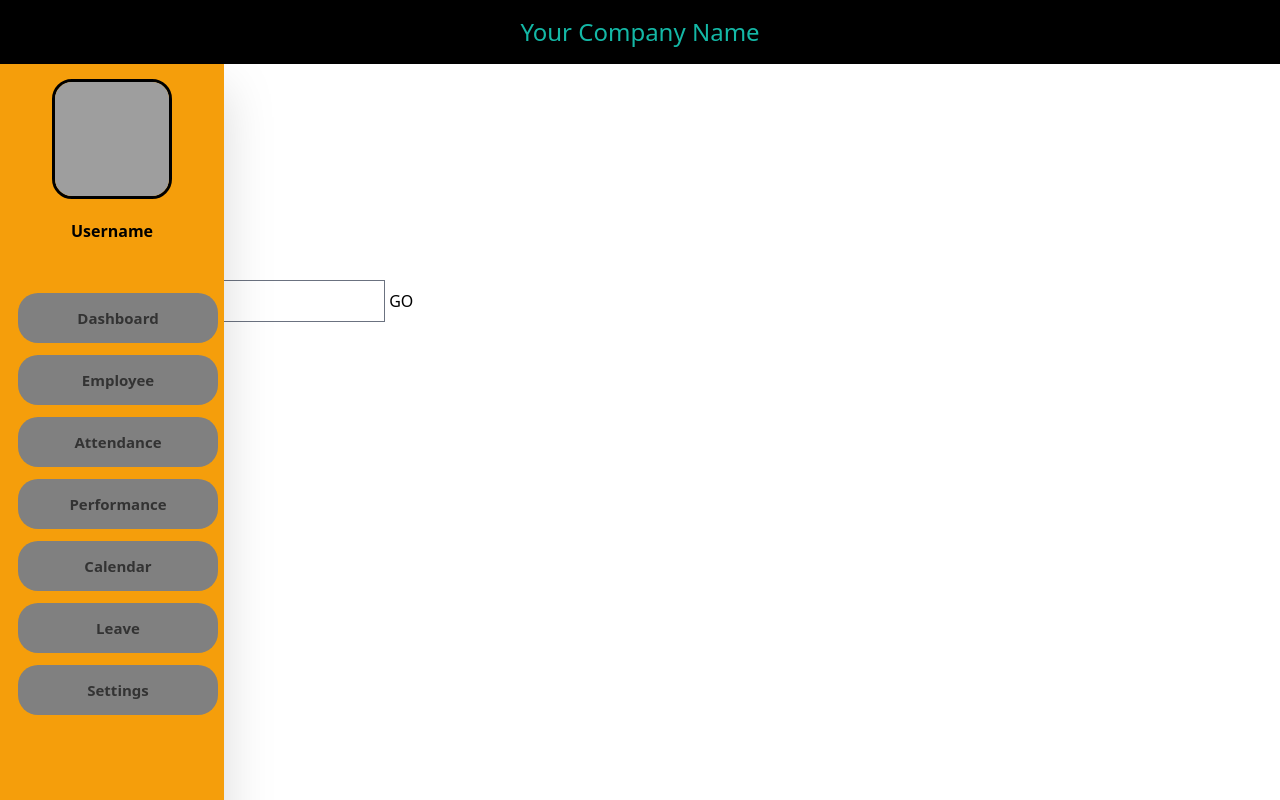
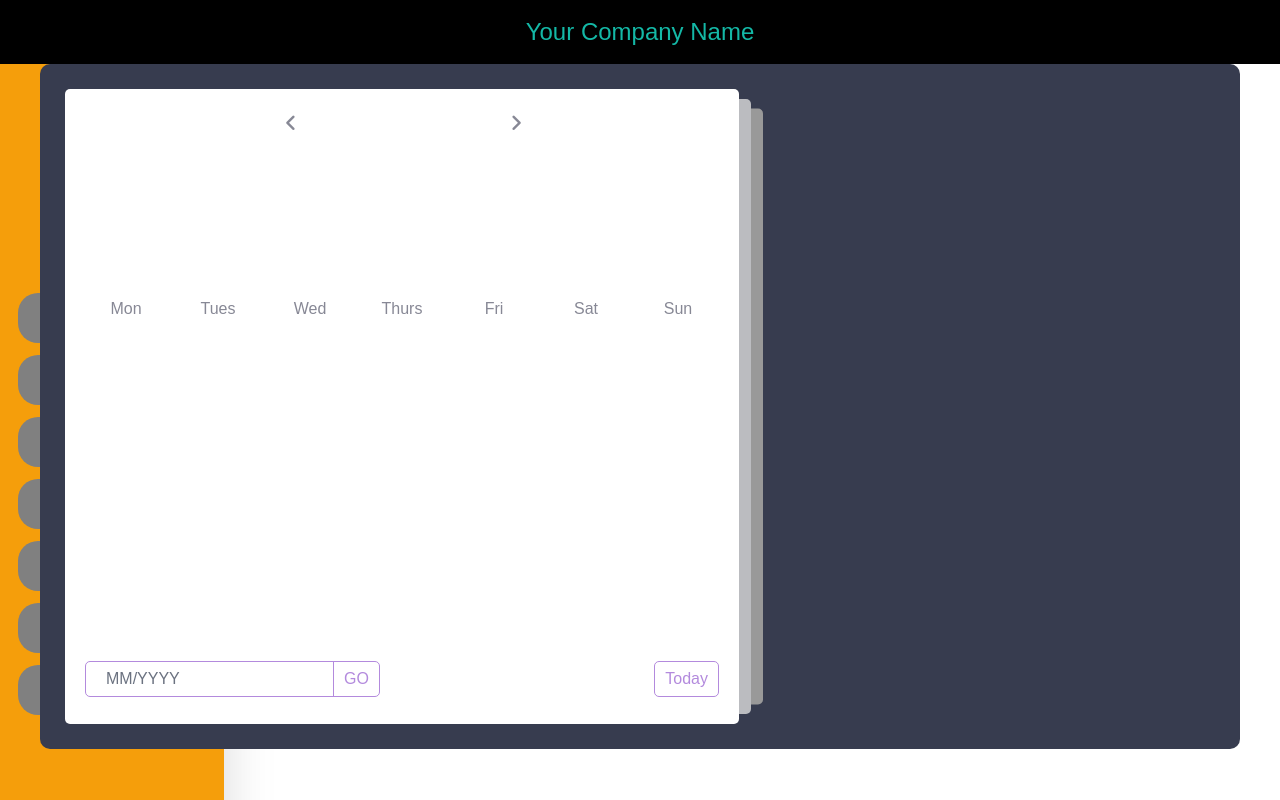
Before and after one commit to IahCordy/HRIS-Capstone, a PHP site: page /calendar.html in a window 1280 px wide. Run offline with PHP 8.4, Linux system fonts and the light colour scheme; some libraries are stand-ins or nearby versions; grey boxes are pictures that could not be loaded.

Commit message:
Update Dashboard.css

```diff
--- a/UI HR/css/Dashboard.css
+++ b/UI HR/css/Dashboard.css
@@ -212,3 +212,224 @@
 .user{
     font-weight:Bold;
 }
+:root{
+    --primary-clr : #b38add;
+
+}
+*{
+    margin : 0;
+    padding : 0;
+    box-sizing : border-box;
+    font-family : "poppins", sans-serif;
+
+}
+.div{
+    min-height : 10vh;
+    position:right;
+    align-items : center ;
+    justify-content:center;
+    background-color : #e2e1dc;
+}
+.container {
+
+    position  : relative;
+    width : 1200px;
+    min-height : 685px;
+    margin : 0 auto ;
+    padding : 5px ;
+    color : #fff;
+    border-radius : 10px;
+    display:flex;
+    background-color :#373c4f;
+}
+.left{
+    width : 60%;
+    padding : 20px;
+}
+.calendars {
+    position : relative;
+    width :100%;
+    height : 100%;
+    display : flex ;
+    flex-direction : column ;
+    justify-content : space-between;
+    color : #878895;
+    border-radius : 5px;
+    background-color : #fff;
+}
+.calendars::before,
+.calendars::after{
+    content : "";
+    position : absolute;
+    top : 50%;
+    left : 100%;
+    width : 12px;
+    height : 97%;
+    background-color : #d3d5d6d7;
+    transform : translateY(-50%);
+    border-radius : 0 5px 5px 0;
+}
+.calendars::before {
+    height : 94%;
+    left : calc(100% + 12px);
+    background-color: rgb(153,153,153);
+}
+
+.calendars .month .prev,
+.calendars .month .next{
+    cursor : pointer;
+}
+.calendars .month .prev:hover,
+.calendars .month .next:hover{
+    color :var(--primary-clr);
+    cursor : pointer;
+}
+.month{
+    margin-top:25px;
+    margin-left : 170px;
+    width :50%;
+    height :20px;
+    display : flex;
+    align-items: center;
+    justify-content: space-between;
+    padding: 0 50px;
+    font-size: 1.2rem;
+    font-weight: 500;
+    text-transform: capitalize;
+   }
+.calendars .weekday{
+
+    width: 100%;
+    height :50px;
+    display : flex;
+    align-items:center;
+    justify-content: space-between;
+    padding: 0 15px;
+    font-size: 1rem;
+    font-weight : 500;
+    text-transform : capitalize;
+}
+.calendars .weekday div{
+    padding: 15px;
+    width :14.28%;
+    height :100%;
+    display :flex;
+    align-items:center;
+    justify-content:center;
+}
+.days{
+    width : 100%;
+    display : flex;
+    flex-wrap: wrap;
+    justify-content: space-between;
+    padding: 0 20px;
+    font-size: 1rem;
+    font-weight: 500;
+    margin-bottom: 20px;
+}
+.days .day{
+
+    width :14.28%;
+    height : 80px;
+    display:flex;
+    align-items: center;
+    justify-content: center;
+    cursor: pointer;
+    color:var(--primary-clr);
+    border :2px solid #f5f5f5;
+}
+.calendars .day:not(.prev-date , .incom-date):hover{
+    color : #fff;
+    background-color: var(--primary-clr);
+}
+.calendars .days .prev-date,
+.calendars .days .incom-date{
+    color : #b3b3b3;
+}
+.calendars .days .active{
+    position : relative;
+    font-size: 1.5rem;
+    color : #fff;
+    background-color: var(--primary-clr);
+}
+.calendars .days .active::before{
+    content :"";
+    position: absolute;
+    top:0;
+    left:0;
+    width: 100%;
+    height: 100%;
+    box-shadow:0 0 10px 2px var(--primary-clr);
+}
+.days .today{
+    font-size : 1.5rem;
+}
+.days .event{
+    position: relative;
+}
+ .days .event::after{
+content: '';
+position: absolute;
+bottom: 10%;
+left : 50%;
+width: 75%;
+height: 6px;
+border-radius: 30px;
+transform: translateX(-50%);
+background-color: var(--primary-clr);
+}
+.calendars .event:hover::after{
+    background-color: #fff;
+}
+.calendars .active.event::after{
+    background-color: #fff;
+    bottom:20%;
+}
+.active.event{
+    padding-bottom: 10px;
+}
+.todo-today{
+    width:100%;
+    height: 50px;
+    display: flex;
+    align-items: center;
+    justify-content: space-between;
+    gap: 5px;
+    padding:0 20px;
+    margin-bottom: 20px;
+color:var(--primary-clr);
+}
+.todo-today .todo{
+    display: flex;
+    align-items: center;
+    border-radius: 5px;
+    overflow: hidden;
+    border: 1px solid var(--primary-clr);
+}
+.todo-today .todo input{
+    width: 100%;
+    height: 30px;
+    outline: none;
+    border: none;
+    border-radius: 5px;
+    padding: 0 20px;
+    color: var(--primary-clr);
+    border-radius: 5px;
+}
+.todo-today button{
+    padding: 5px 10px;
+    border: 1px solid var(--primary-clr);
+    border-radius: 5px;
+    background-color: transparent;
+    cursor: pointer;
+    color: var(--primary-clr);
+}
+.todo-today button:hover{
+    color: #fff;
+    background-color: var(--primary-clr);
+}
+.todo-today .todo button{
+    border: none;
+    border-left: 1px solid var(--primary-clr);
+    border-radius: 0;
+}
```
